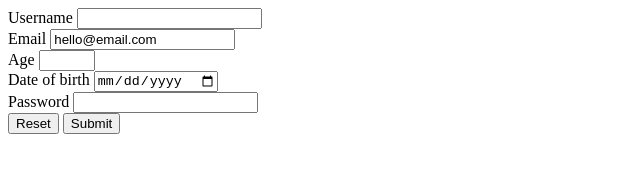
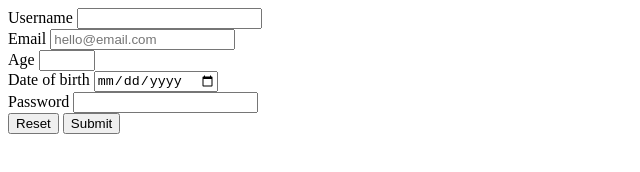
Before and after one commit to learnzdevelopmenthub/forms, a plain HTML site: page index.html in a window 1280 px wide. Shown: the full height of the page, 0-640 px from the left. Drawn offline with Linux system fonts and the light colour scheme.

Commit message:
changes in field

```diff
--- a/index.html
+++ b/index.html
@@ -6,7 +6,7 @@
 
     <div>
         <label for="email">Email</label>
-        <input type="email" name="email" id="email" value="hello@email.com">
+        <input type="email" name="email" id="email" placeholder="hello@email.com">
     </div>
 
     <div>
```
